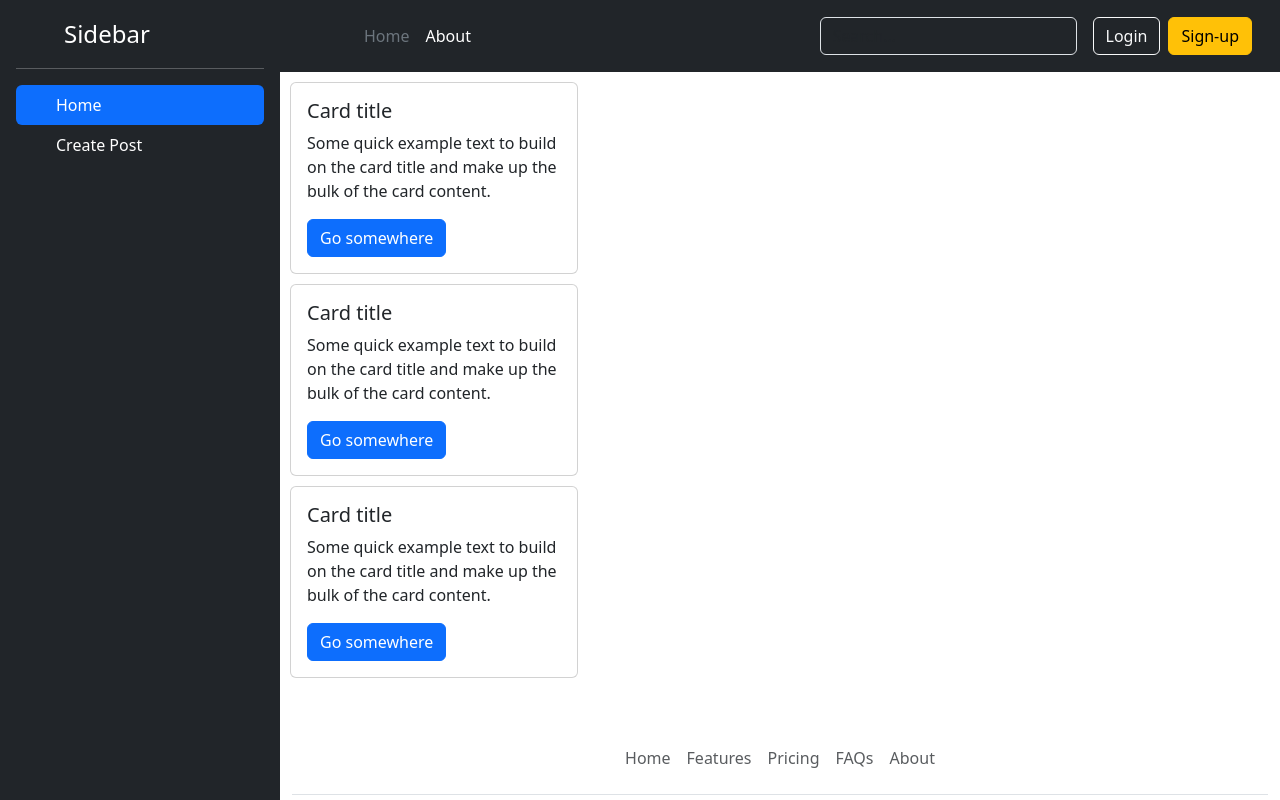
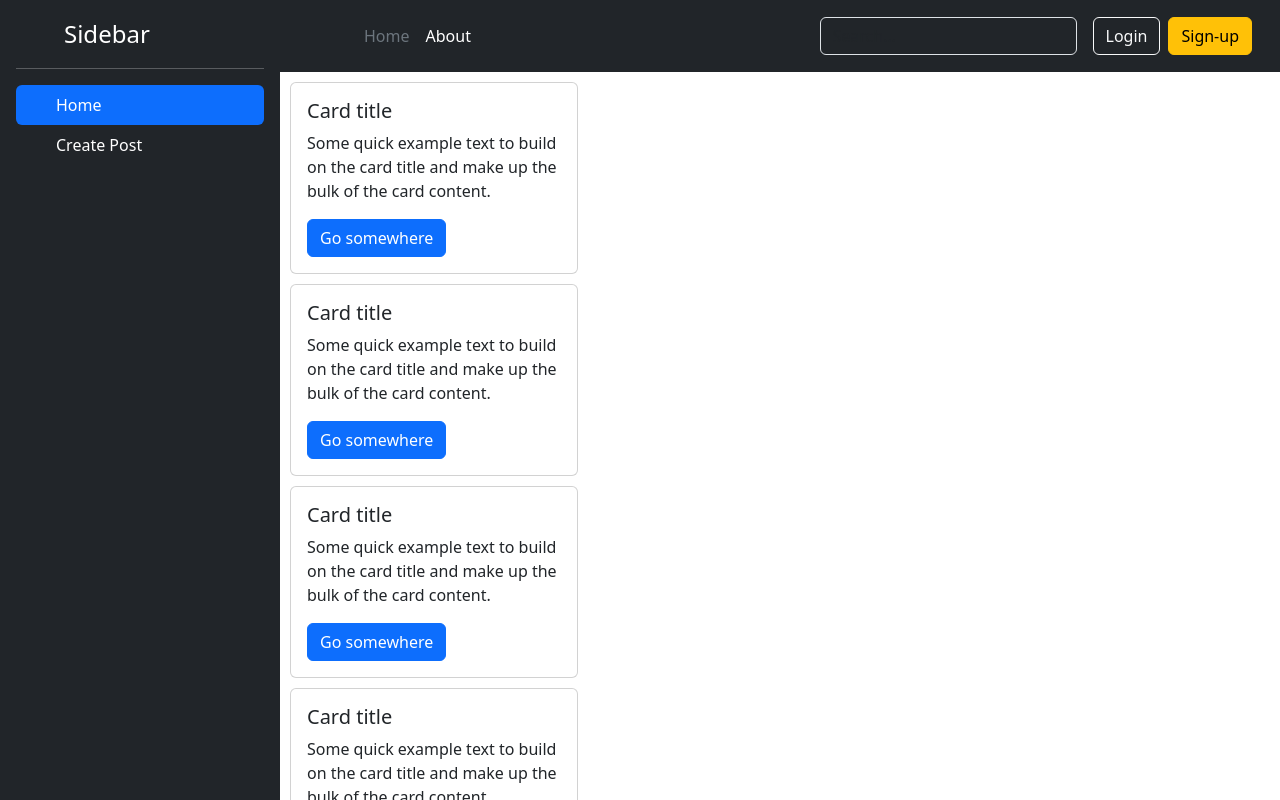
Before and after one commit to sarojmaharjan561/socialme, a React (Vite) app: page / in a window 1280 px wide. Shown: the top 800 px of the page. Built offline with nearby package versions, Linux system fonts and the light colour scheme.

Commit message:
added new posts

```diff
--- a/src/components/PostList.jsx
+++ b/src/components/PostList.jsx
@@ -6,6 +6,7 @@ const PostList = () => {
 			<Post></Post>
 			<Post></Post>
 			<Post></Post>
+			<Post></Post>
 		</>
 	);
 };
```
